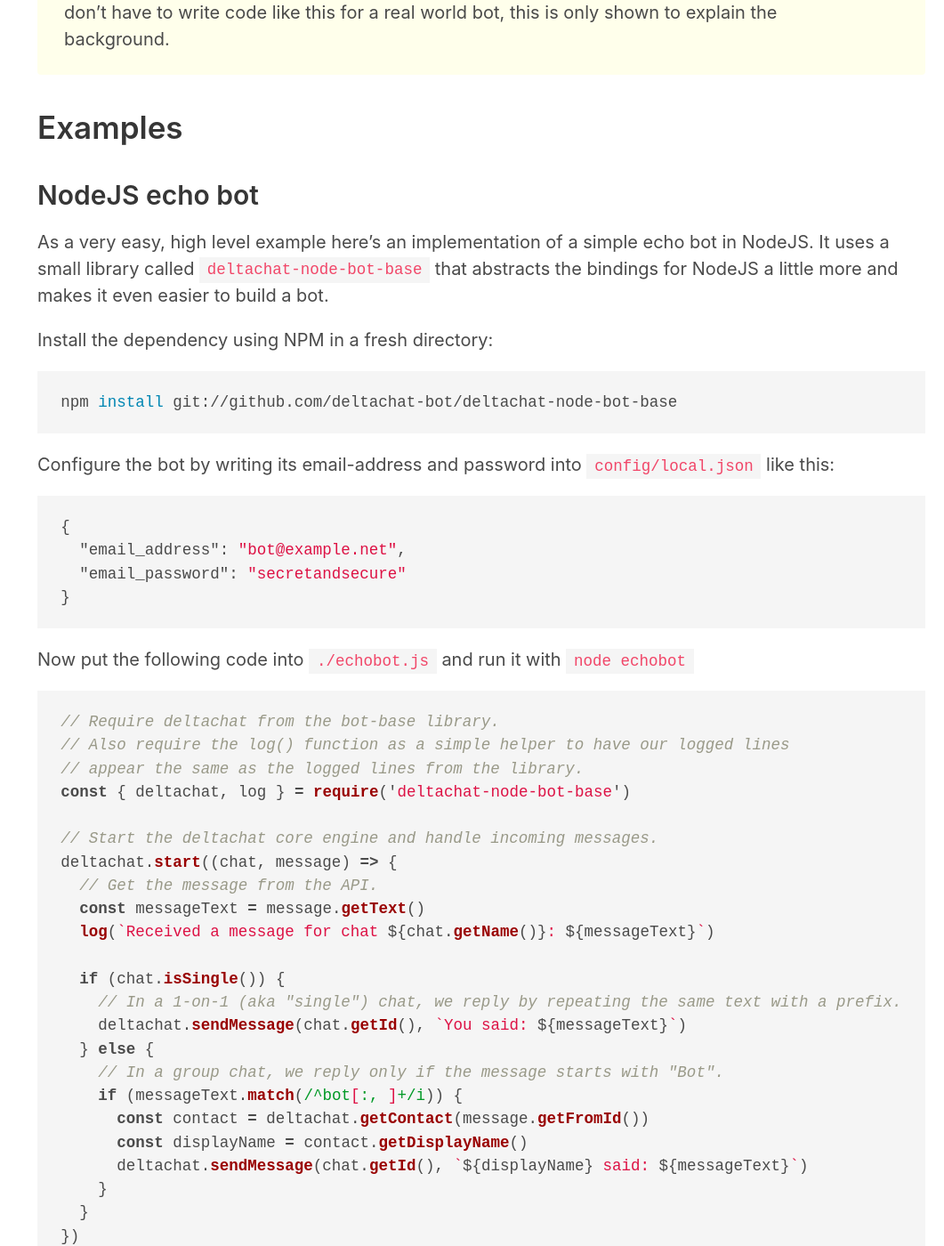
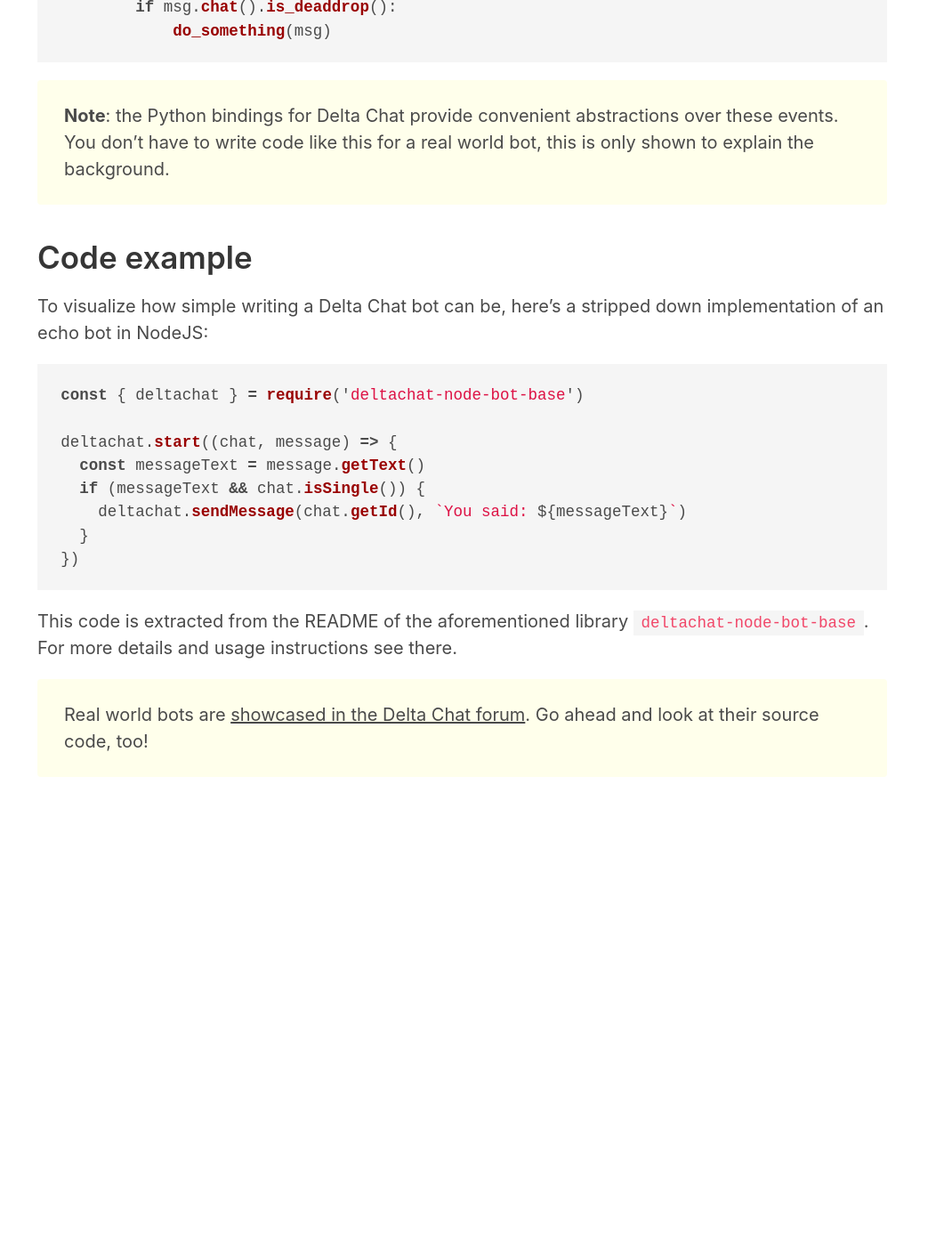
Before and after one commit to deltachat-bot/bot-pages, a Jekyll site: the page built from development.md, in a window 1280 px wide and 1400 px high, scrolled down 2190 px. Shown: the whole window at 89% size, without its empty margins (219-1280 px from the left). Built offline with Jekyll 4.4.1, drawn with Linux system fonts in a browser that asks for light colours; after the commit the page ends 3123 px from its top, so only the background shows below that; some of the changed text lies outside the part shown.

Commit message:
Improve structure of development page.
Instead of repeating information from the bindings' and libraries pages:

* link nodejs-libraries more prominently higher up,
* reduce code example to one stripped down, minimal thing,
* mention the forum show-case again.

````diff
--- a/development.md
+++ b/development.md
@@ -8,7 +8,7 @@ Building your own Delta Chat bot is easy.
 Read on for some basic information and maybe have a look at our [example bots]({{ site.baseurl }}howto.html#bots).
 {: .box }
 
-### API
+## API
 
 Delta Chat bots use [deltachat-core-rust](https://github.com/deltachat/deltachat-core-rust), the engine doing most of the work.
 
@@ -16,15 +16,19 @@ Your job as bot author is to use the output of that engine, and to give it instr
 
 The core engine can be used natively from rust, and through a [C-API](https://c.delta.chat) from C and C++. (Please note that the rust API is still subject to change, while the C-API is considered stable.)
 
-Additionally there are bindings to the C-API for the following languages:
+For the following languages there are bindings to the C-API:
 * Python: [https://py.delta.chat](https://py.delta.chat)
 * NodeJS: [https://github.com/deltachat/deltachat-node](https://github.com/deltachat/deltachat-node)
 * Golang: [https://github.com/hugot/go-deltachat](https://github.com/hugot/go-deltachat)
 
-If you language of choice misses here, please consider to write bindings to the API for it! Using FFI it shouldn't be too hard.
+Additionally there are two small libraries for NodeJS that provide a higher level API to write bots:
+* [deltachat-node-bot-base](https://github.com/deltachat/deltachat-node-bot-base) — for writing bots (duh!),
+* [deltachat-node-webbot-base](https://github.com/deltachat/deltachat-node-bot-base) — for web-interacting bots (bases on the former).
+
+(If you language of choice misses here, please consider to write bindings to the API for it! Using FFI it shouldn't be too hard.)
 
 
-### Background
+## Background
 
 The Delta Chat core engine manages all network connections and watches for activity.
 It also provides ways to interact with known data (e.g. reading messages) as well as to create new data (e.g. managing contacts, sending messages).
@@ -69,58 +73,22 @@ while 1:
 **Note**: the Python bindings for Delta Chat provide convenient abstractions over these events. You don't have to write code like this for a real world bot, this is only shown to explain the background.
 {: .notification }
 
-## Examples
+## Code example
 
-### NodeJS echo bot
-
-As a very easy, high level example here's an implementation of a simple echo bot in NodeJS.
-It uses a small library called [`deltachat-node-bot-base`](https://github.com/deltachat-bot/deltachat-node-bot-base) that abstracts the bindings for NodeJS a little more and makes it even easier to build a bot.
-
-Install the dependency using NPM in a fresh directory:
-
-```bash
-npm install git://github.com/deltachat-bot/deltachat-node-bot-base
-```
-
-Configure the bot by writing its email-address and password into `config/local.json` like this:
-
-```json
-{
-  "email_address": "bot@example.net",
-  "email_password": "secretandsecure"
-}
-```
-
-Now put the following code into `./echobot.js` and run it with `node echobot`
+To visualize how simple writing a Delta Chat bot can be, here's a stripped down implementation of an echo bot in NodeJS:
 
 ```javascript
-// Require deltachat from the bot-base library.
-// Also require the log() function as a simple helper to have our logged lines
-// appear the same as the logged lines from the library.
-const { deltachat, log } = require('deltachat-node-bot-base')
+const { deltachat } = require('deltachat-node-bot-base')
 
-// Start the deltachat core engine and handle incoming messages.
 deltachat.start((chat, message) => {
-  // Get the message from the API.
   const messageText = message.getText()
-  log(`Received a message for chat ${chat.getName()}: ${messageText}`)
-
-  if (chat.isSingle()) {
-    // In a 1-on-1 (aka "single") chat, we reply by repeating the same text with a prefix.
+  if (messageText && chat.isSingle()) {
     deltachat.sendMessage(chat.getId(), `You said: ${messageText}`)
-  } else {
-    // In a group chat, we reply only if the message starts with "Bot".
-    if (messageText.match(/^bot[:, ]+/i)) {
-      const contact = deltachat.getContact(message.getFromId())
-      const displayName = contact.getDisplayName()
-      deltachat.sendMessage(chat.getId(), `${displayName} said: ${messageText}`)
-    }
   }
 })
 ```
 
-### NodeJS web publishing bot
+This code is extracted from the README of the aforementioned library [`deltachat-node-bot-base`](https://github.com/deltachat-bot/deltachat-node-bot-base). For more details and usage instructions see there.
 
-Have a look at [public-groups-bot](https://github.com/deltachat-bot/public-groups-bot) and its underpinning library for web-interacting bots, [deltachat-node-webbot-base](https://github.com/deltachat-bot/deltachat-node-webbot-base).
-
-🚧 Describe these bots and their functionality more verbosely.
+Real world bots are [showcased in the Delta Chat forum](https://support.delta.chat/c/bots). Go ahead and look at their source code, too!
+{: .notification }
````
